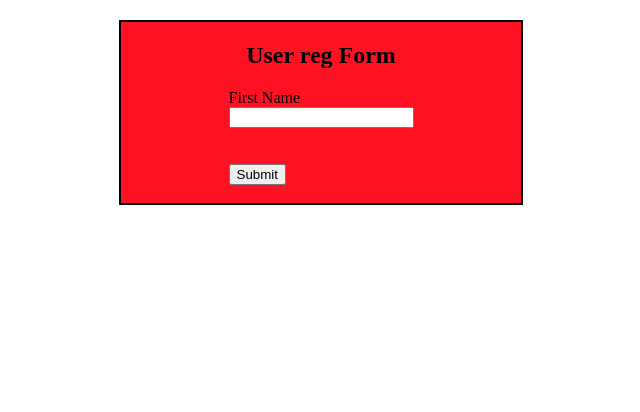
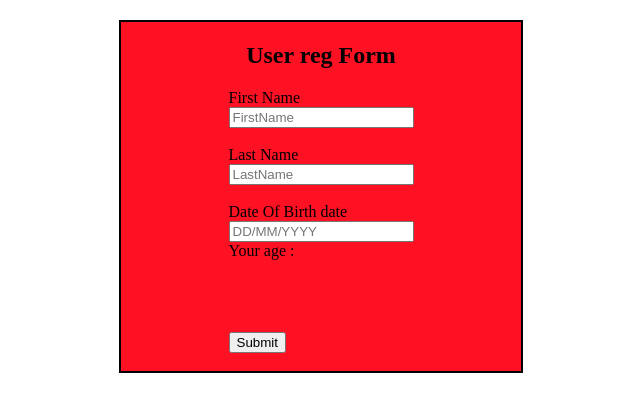
Before and after one commit to sgaidhani63/MyPracticeUni, an Angular app: page /sample-component in a window 1280 px wide. Shown: the top 412 px of the page, without its empty margins (319-959 px from the left). Built offline with nearby package versions, Linux system fonts and the light colour scheme.

Commit message:
issues fixing

```diff
--- a/src/app/sample-module/sample-component/sample-component.component.html
+++ b/src/app/sample-module/sample-component/sample-component.component.html
@@ -1,26 +1,46 @@
-<div class="container" >
-    <h2>User reg Form</h2>
+<div class="container">
+   <h2 >User reg Form</h2>
     <form [formGroup]="sampleComponanet" >
         <!-- *ngIf="sampleComponanet" -->
-
         <label>First Name</label><br>
-
-        <input type="text" formControlName="userName"><br>
+        <input type="text" placeholder="FirstName"formControlName="userName"><br>
         <span class="err" *ngIf="sampleComponanet.get('userName')?.errors?.['maxlength']">
-            Max 7 Char Allowed </span>
+            Max 10 Char Allowed </span>
         <span class="err" *ngIf="sampleComponanet.get('userName')?.errors?.['minlength']">
             Minimum 3 characters are required </span>
         <span class="err" *ngIf=" !sampleComponanet.get('userName')?.errors?.['maxlength']
          && !sampleComponanet.get('userName')?.errors?.['minlength']
-         && sampleComponanet.get('userName')?.errors?.['pattern']">
-            Enter only Alphabets
+         && sampleComponanet.get('userName')?.errors?.['pattern']"> Enter only Alphabets
+        </span>
+
+        <br>
+
+        <label>Last Name</label><br>
+        <input type="text" placeholder="LastName" formControlName="LastName"><br>
+        <span class="err" *ngIf="sampleComponanet.get('LastName')?.errors?.['maxlength']">
+            Max 10 Char Allowed </span>
+        <span class="err" *ngIf="sampleComponanet.get('LastName')?.errors?.['minlength']">
+            Minimum 3 characters are required </span>
+        <span class="err" *ngIf="sampleComponanet.get('LastName')?.errors?.['maxlength']
+         && !sampleComponanet.get('LastName')?.errors?.['minlength']
+         && sampleComponanet.get('LastName')?.errors?.['pattern']">Enter only Alphabets
         </span>
         <br>
+        <label for=""> Date Of Birth date</label><br>
+        <input type="text" placeholder="DD/MM/YYYY" formControlName="DOB" (blur)="calYear()"><br>
+        <span>Your age : {{userAge}}</span><br>
+        <span class = "err" *ngIf="sampleComponanet.get('DOB')?.errors?.['pattern']" >Please Enter Date in Format</span>
+        <br>
+        <!-- <span  *ngIf="age > 18 && age < 60">age should above 18 and below 60</span> -->
+         <br>
+         <!-- <input type="date" (blur)="calYear()"> -->
+
+
+         <br>
         <br>
 
         <button (click)="submit()" [disabled]="!sampleComponanet.valid">Submit</button><br>
         <br>
     </form>
-
 </div>
 <div></div>
--- a/src/app/sample-module/sample-component/sample-component.component.ts
+++ b/src/app/sample-module/sample-component/sample-component.component.ts
@@ -9,19 +9,44 @@ import { FormBuilder, FormGroup, Validators } from '@angular/forms';
 export class SampleComponentComponent {
 
   sampleComponanet!: FormGroup;
-  constructor( public fb : FormBuilder){}
+  age = 45;
+  todaydate = new Date();
+  userAge: any;
+  //isGenderSelected: boolean = false;
+  datePattern = /^(0[1-9]|[1-2][0-9]|3[0-1])\/(0[1-9]|1[0-2])\/\d{4}$/;
+  constructor(public fb: FormBuilder) { }
 
-  ngOnInit(){
+  ngOnInit() {
     this.formdata();
+    console.log(this.todaydate,);
   }
 
   formdata() {
     this.sampleComponanet = this.fb.group({
-      userName: ['', [Validators.maxLength(7), Validators.minLength(3), Validators.pattern('[a-zA-Z],+')]]
+      userName: ['', [Validators.maxLength(10), Validators.minLength(3), Validators.pattern('[a-zA-Z ]+')]],
+      LastName: ['', [Validators.maxLength(10), Validators.minLength(3), Validators.pattern('[a-zA-Z]+')]],
+      DOB: ['', [Validators.pattern(/^(0[1-9]|[1-2][0-9]|3[0-1])\/(0[1-9]|1[0-2])\/\d{4}$/), Validators.pattern(this.datePattern)]]
+      //  DOB:['',[Validators.pattern(this.datePattern)]],
+
     })
   }
+
   submit() {
-
+    // let gender = this.sampleComponanet.value.gender
+    // if(gender){
+    //   console.log('f data',this.sampleComponanet.value);
+    // }
+    // else{
+    //   this.isGenderSelected = true;
+    //   return
+    console.log('f data', this.sampleComponanet.value);
+  }
+  calYear() {
+    let dobFieldValue = this.sampleComponanet.value.dob;
+    let todayFullYear = this.todaydate.getFullYear();
+    let splitedDate = dobFieldValue?.split('/');
+    let usersFullYear = splitedDate[2];
+    this.userAge = todayFullYear - usersFullYear;
   }
 
 }
```
Also changed, not shown: background-image.jpeg (added), src/app/sample-module/sample-component/sample-component.component.css (line endings or trailing spaces).
